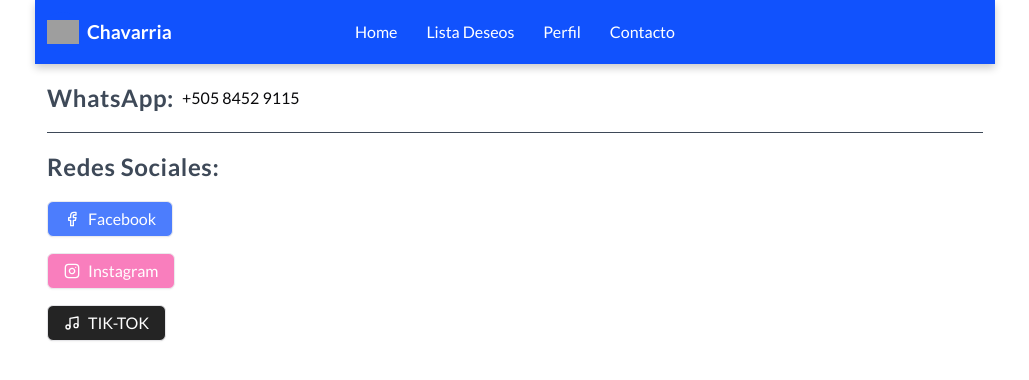
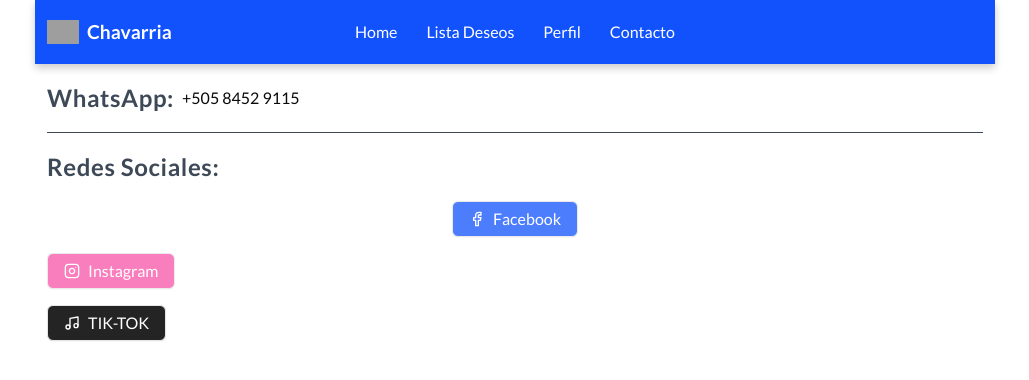
Before and after one commit to oscarMolina1523/ItemStore, a React (Vite) app: page /contact in a window 1280 px wide. Shown: the top 380 px of the page, without its empty margins (125-1154 px from the left). Built offline with nearby package versions, Linux system fonts and the light colour scheme; no server answers; the database is empty; grey boxes are pictures that could not be loaded; what reactfire would draw is missing.

Commit message:
adding a center the facebook button

```diff
--- a/src/features/contact/ContactPage.tsx
+++ b/src/features/contact/ContactPage.tsx
@@ -20,7 +20,7 @@ const ContactPage: React.FC = () => {
         </div>
         <div className="h-[1px] w-full bg-black"></div>
         <Label className="text-black font-semibold text-[1.5rem] tracking-wide">Redes Sociales:</Label>
-        <div className="flex flex-row gap-2 items-center ">
+        <div className="flex flex-row gap-2 items-center justify-center w-full">
           <Button variant="outline" className="opacity-75 hover:opacity-100 bg-blue text-surface-neutral" onClick={() => window.open('https://www.facebook.com/isabel.argueta.7140')}>
             <Facebook className="h-4 w-4" />
             Facebook
```
